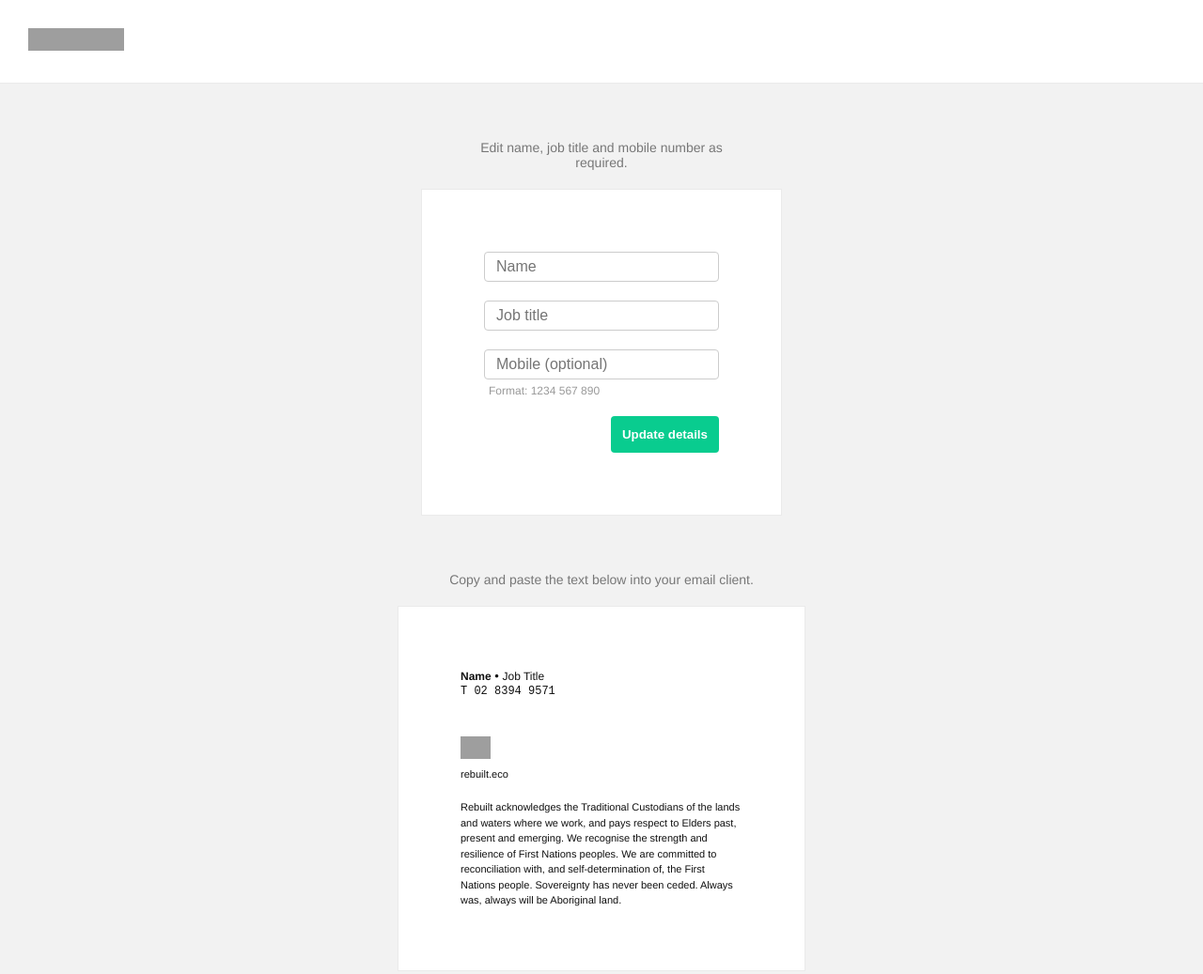
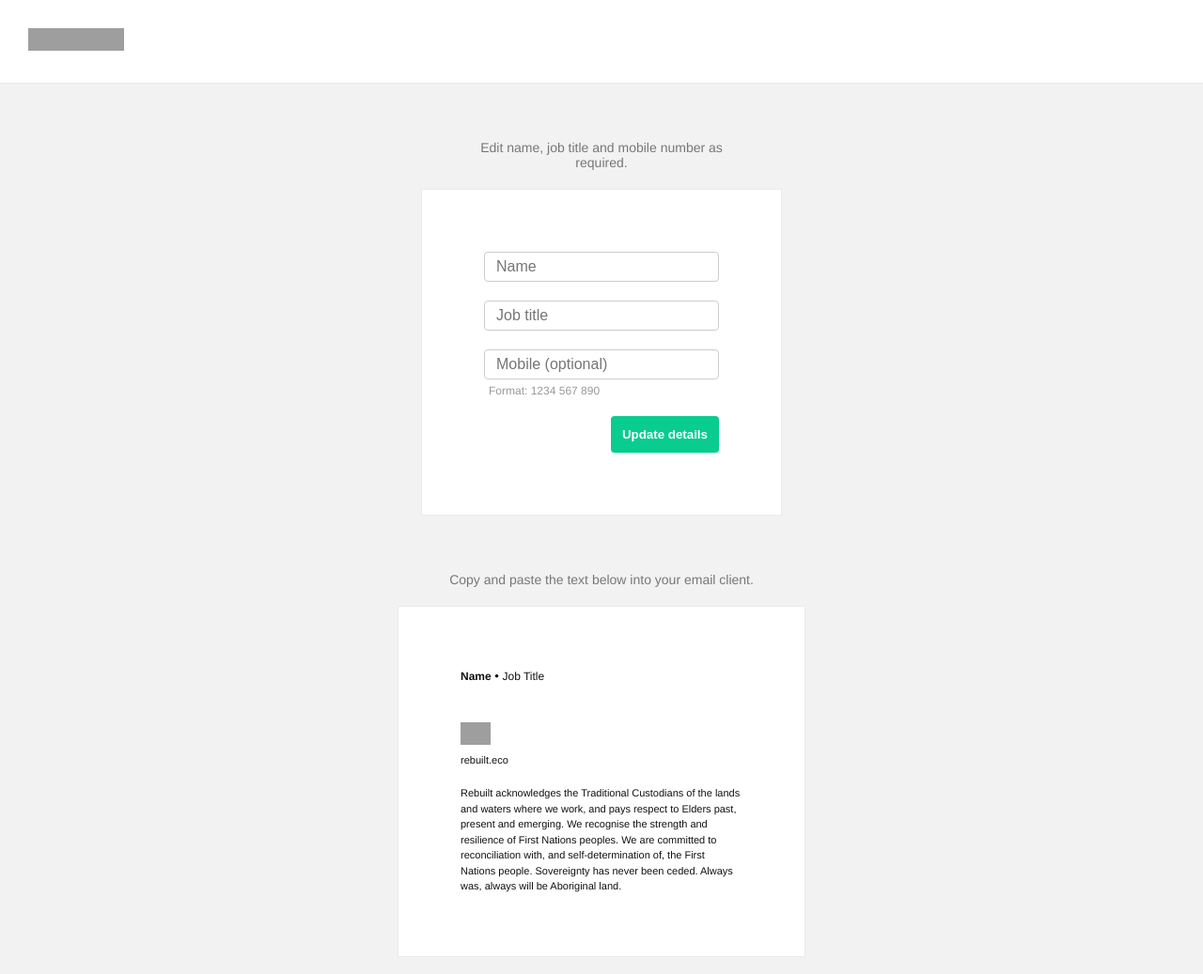
Before and after one commit to technobleep/pollen-signature, a plain HTML site: page rebuilt.html in a window 1280 px wide. Shown: the whole page at 94% size. Drawn offline with Linux system fonts and the light colour scheme; grey boxes are pictures that could not be loaded.

Commit message:
hide landline number

```diff
--- a/rebuilt.html
+++ b/rebuilt.html
@@ -257,7 +257,7 @@
                           font-size: 12px;
                           -webkit-text-size-adjust: none;
                         "
-                        >T 02 8394 9571</span
+                        ><!--T 02 8394 9571--></span
                       >
                     </td>
                   </tr>
```
